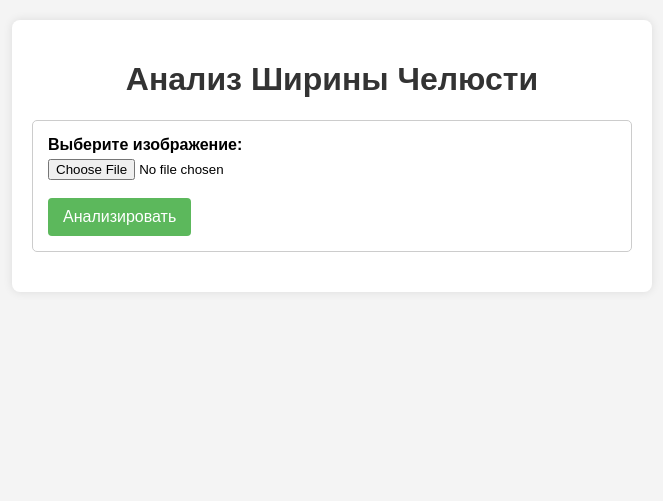
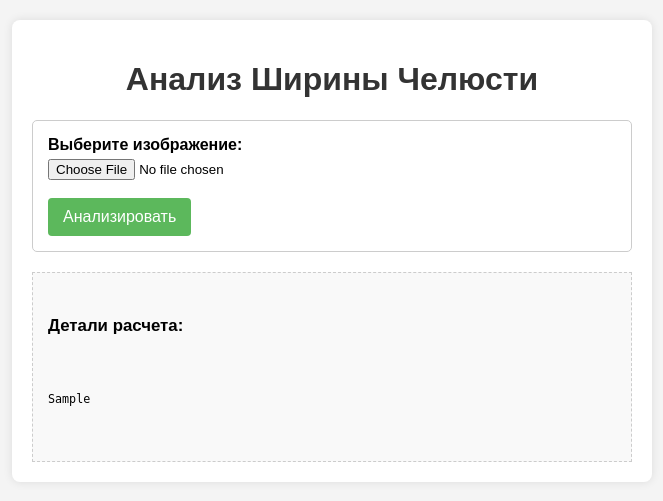
Before and after one commit to neuroprushin/demopanprushpubg, a Flask app: template templates/index.html in a window 1280 px wide. Shown: the top 501 px of the page, without its empty margins (308-971 px from the left). Run offline with Flask 3, Linux system fonts and the light colour scheme; the template is opened without the code that fills it: most values are stand-ins (such as "Sample title", 1, 10 or a date in 2020).

Commit message:
Update index.html

```diff
--- a/templates/index.html
+++ b/templates/index.html
@@ -12,6 +12,9 @@
         .result-box img { max-width: 100%; height: auto; display: block; margin-top: 10px; border: 1px solid #eee; border-radius: 5px; }
         .status { margin-top: 15px; font-weight: bold; font-size: 1.2em; padding: 10px; background-color: #e7e7e7; border-radius: 5px; }
         .error { color: red; background-color: #fdd; }
+        /* !!! ДОБАВЛЕНО: Стили для блока с деталями расчета !!! */
+        .debug-info { margin-top: 20px; padding: 15px; border: 1px dashed #ccc; background-color: #f9f9f9; text-align: left; font-family: monospace; white-space: pre-wrap; /* Для переноса строк */ word-wrap: break-word; font-size: 0.9em; }
+        .debug-info h3 { margin-top: 0; font-family: sans-serif; }
         h1 { text-align: center; color: #333; }
         label { font-weight: bold; }
         input[type="file"] { margin-top: 5px; }
@@ -51,6 +54,14 @@
              </div>
         {% endif %}
 
+        {# !!! ДОБАВЛЕНО: Блок для вывода деталей расчета !!! #}
+        {% if debug_info %}
+            <div class="debug-info">
+                <h3>Детали расчета:</h3>
+                <pre>{{ debug_info }}</pre> {# Используем <pre> для сохранения форматирования #}
+            </div>
+        {% endif %}
+
     </div>
 </body>
 </html>
```
